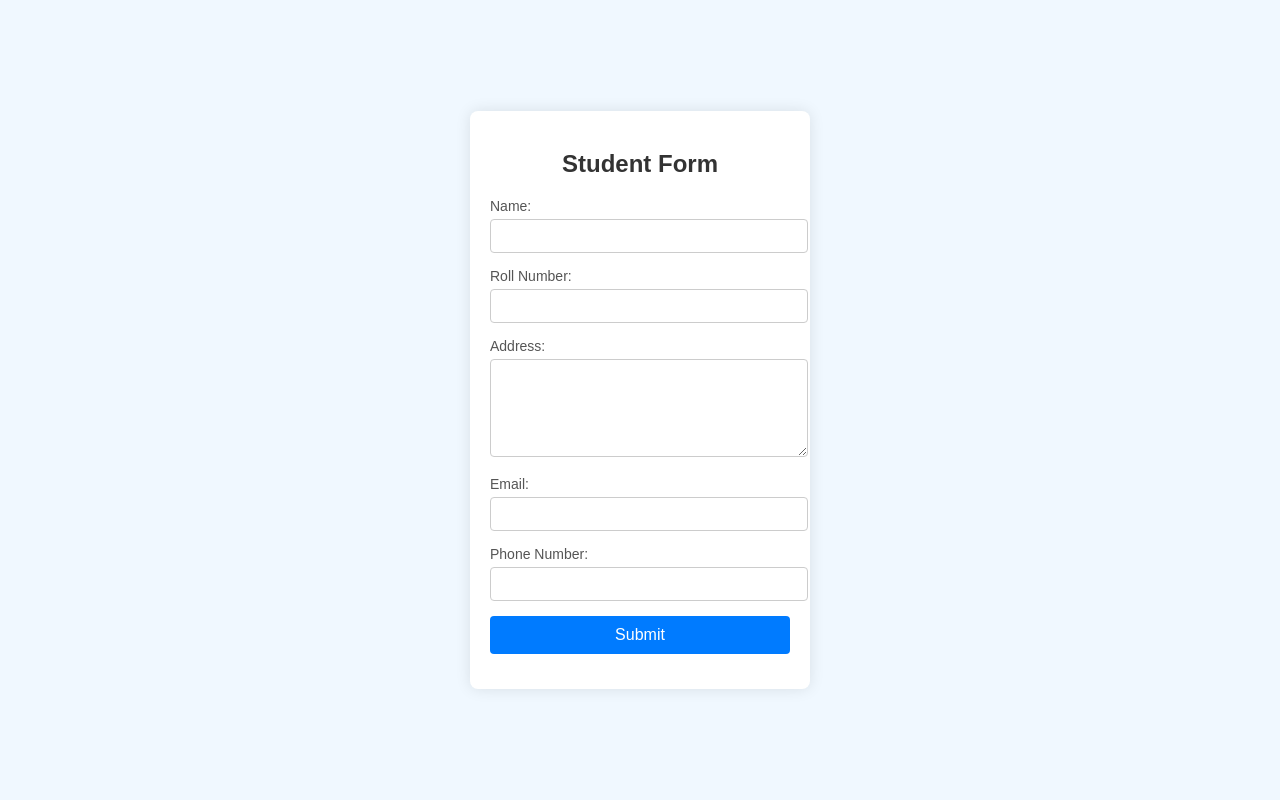
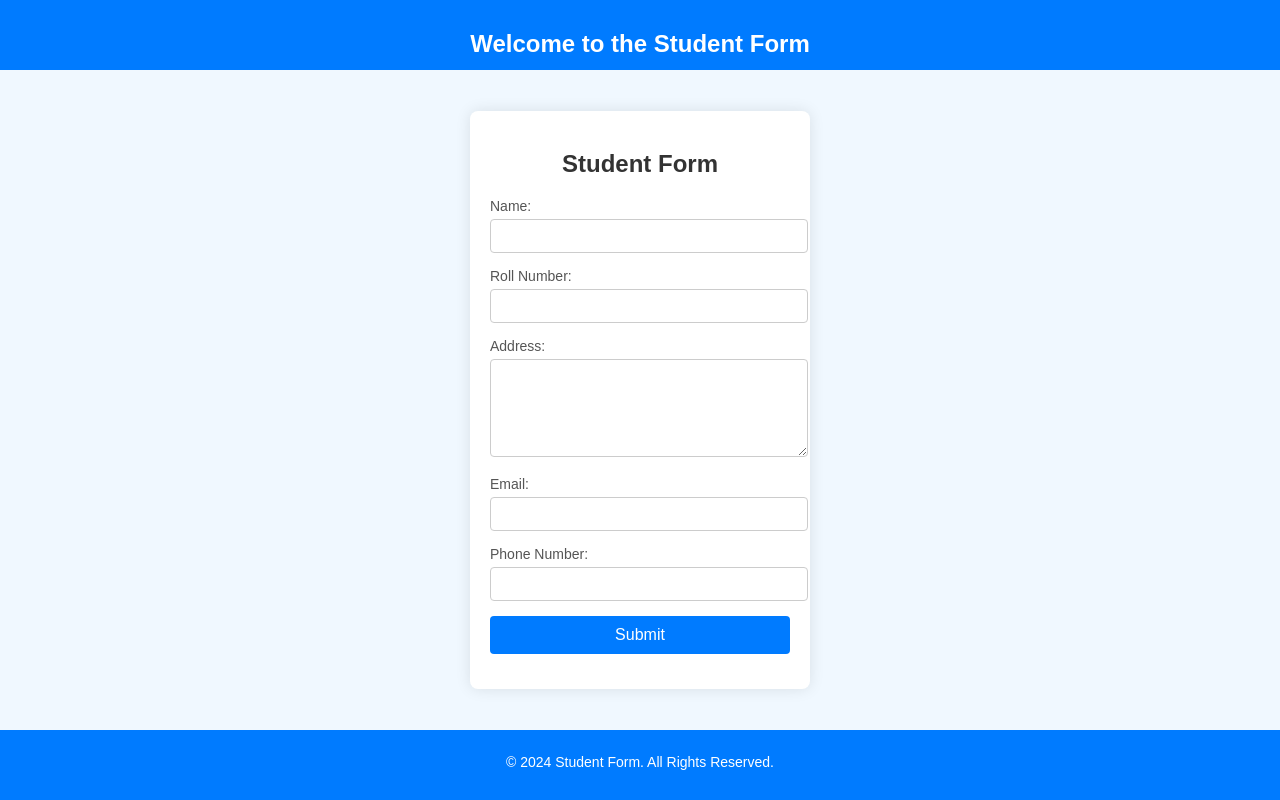
Before and after one commit to Kapil1331/html-form, a Flask app: page / in a window 1280 px wide. Run offline with Flask 3, Linux system fonts and the light colour scheme.

Commit message:
addition of header and footer

```diff
--- a/templates/index.html
+++ b/templates/index.html
@@ -11,9 +11,21 @@
             margin: 0;
             padding: 0;
             display: flex;
-            justify-content: center;
-            align-items: center;
+            flex-direction: column;
+            justify-content: space-between;
             height: 100vh;
+        }
+
+        .header, .footer {
+            background-color: #007bff;
+            color: white;
+            padding: 10px;
+            height: 50px;
+            text-align: center;
+        }
+
+        .footer {
+            font-size: 14px;
         }
 
         .form-container {
@@ -22,6 +34,7 @@
             border-radius: 8px;
             box-shadow: 0 0 15px rgba(0, 0, 0, 0.1);
             width: 300px;
+            margin: auto;
         }
 
         .form-container h2 {
@@ -75,6 +88,10 @@
 </head>
 <body>
 
+    <div class="header">
+        <h2>Welcome to the Student Form</h2>
+    </div>
+
     <div class="form-container">
         <h2>Student Form</h2>
         <form action="#" method="POST">
@@ -109,5 +126,9 @@
         </form>
     </div>
 
+    <div class="footer">
+        <p>&copy; 2024 Student Form. All Rights Reserved.</p>
+    </div>
+
 </body>
 </html>
```
